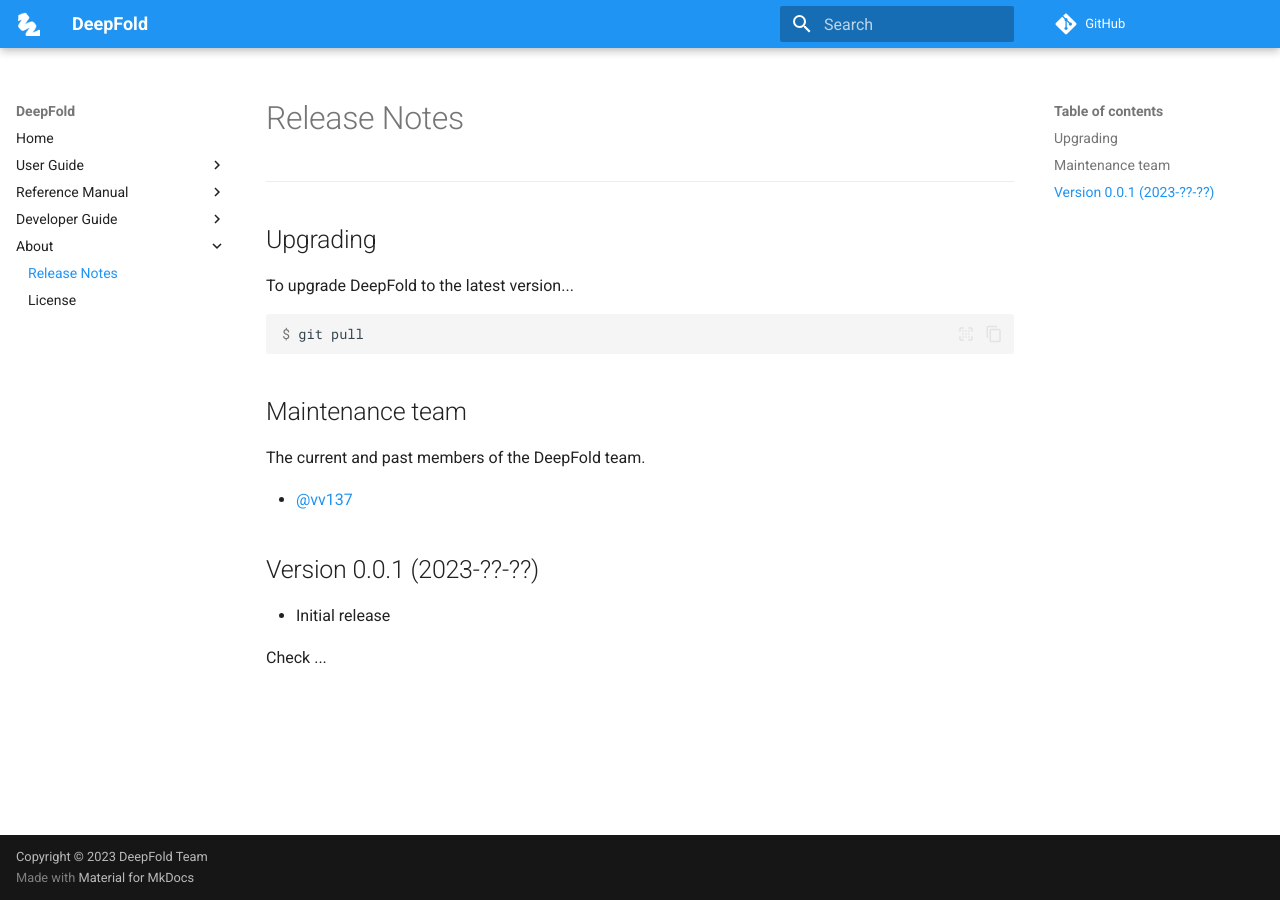
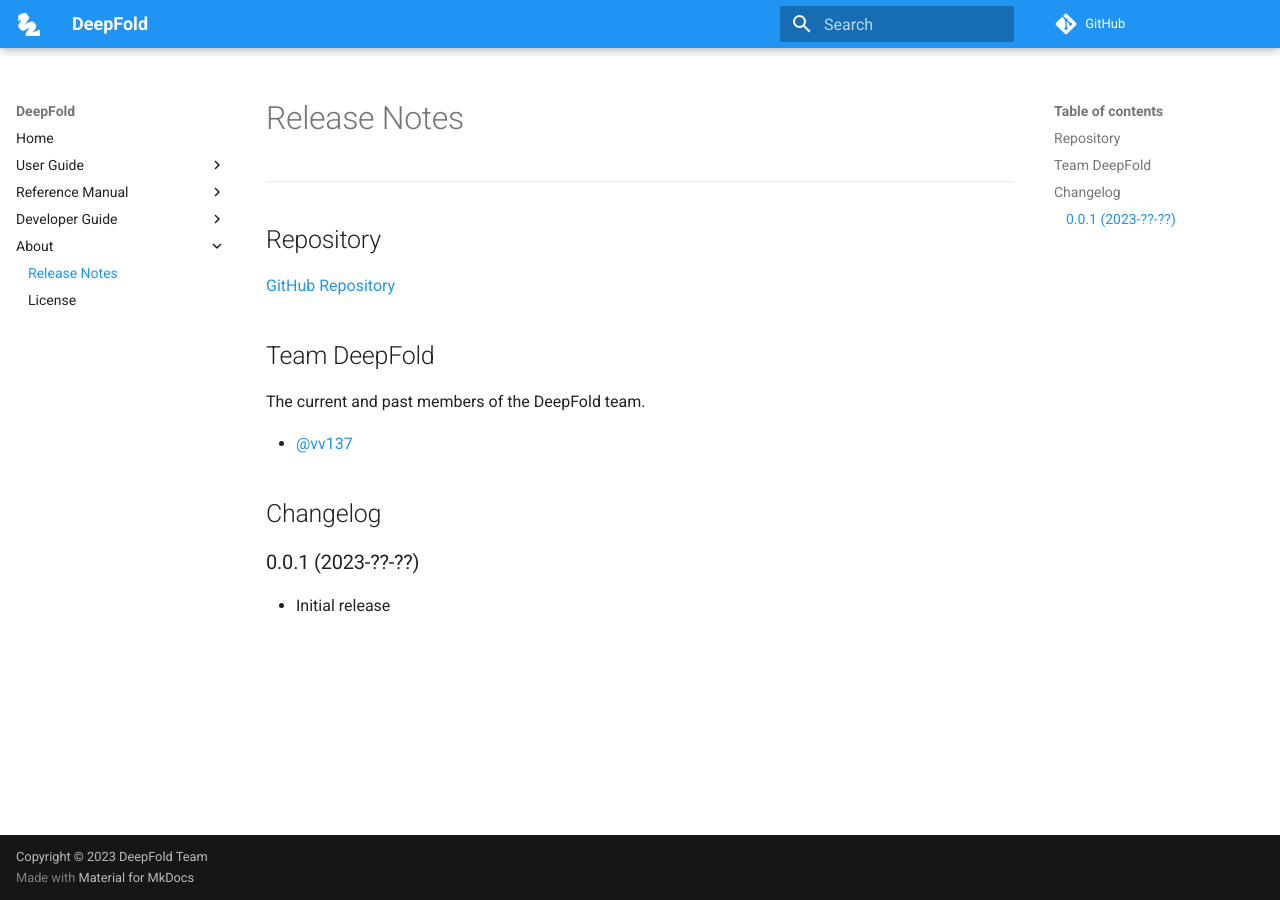
Before and after one commit to iitp-ppi/DeepFoldPublic, an MkDocs documentation site: the page built from docs/about/release-notes.md, in a window 1280 px wide. Built offline with MkDocs 1.6.1 and Material for MkDocs 9.7.7, drawn with Linux system fonts in a browser that asks for light colours; comment, search, counter and statistics services are not loaded.

Commit message:
docs: Update docs

````diff
--- a/docs/about/release-notes.md
+++ b/docs/about/release-notes.md
@@ -2,22 +2,18 @@
 
 ---
 
-## Upgrading
+## Repository
 
-To upgrade DeepFold to the latest version...
+[GitHub Repository](https://github.com/DeepFoldProtein/megafold/)
 
-```console
-$ git pull
-```
-
-## Maintenance team
+## Team DeepFold
 
 The current and past members of the DeepFold team.
 
 * [@vv137](https://github.com/vv137)
 
-## Version 0.0.1 (2023-??-??)
+## Changelog
+
+### 0.0.1 (2023-??-??)
 
 * Initial release
-
-Check ...
````
Also changed, not shown: docs/dev-guide/README.md (+3 -1 lines), docs/dev-guide/env.md (+1 -1 lines), docs/dev-guide/pre-commit.md (added, +6 -0 lines), docs/reference-manual/README.md (+1 -2 lines), docs/reference-manual/alphafold/overview.md (+4 -2 lines), docs/reference-manual/prepare/einstein.md (deleted, +0 -1 lines), docs/dev-guide/commit.md (deleted), docs/reference-manual/prepare/geometry.md (deleted), docs/reference-manual/prepare/math.md (added).
